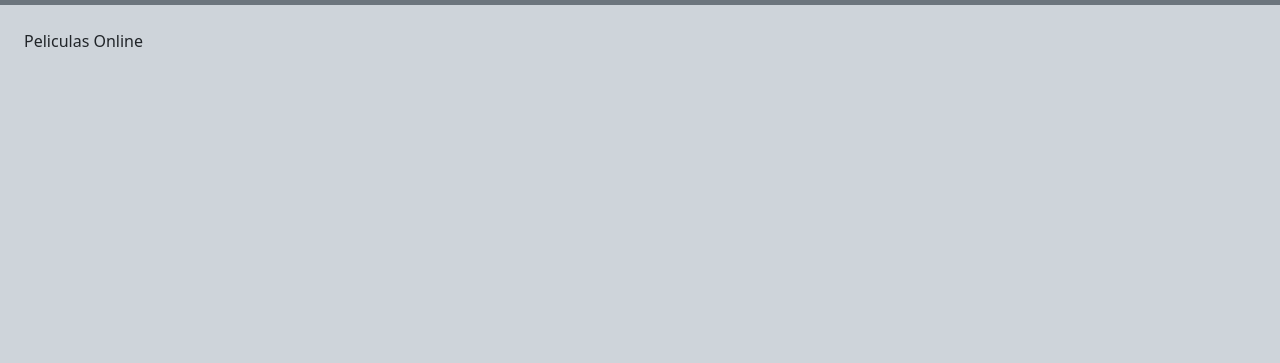
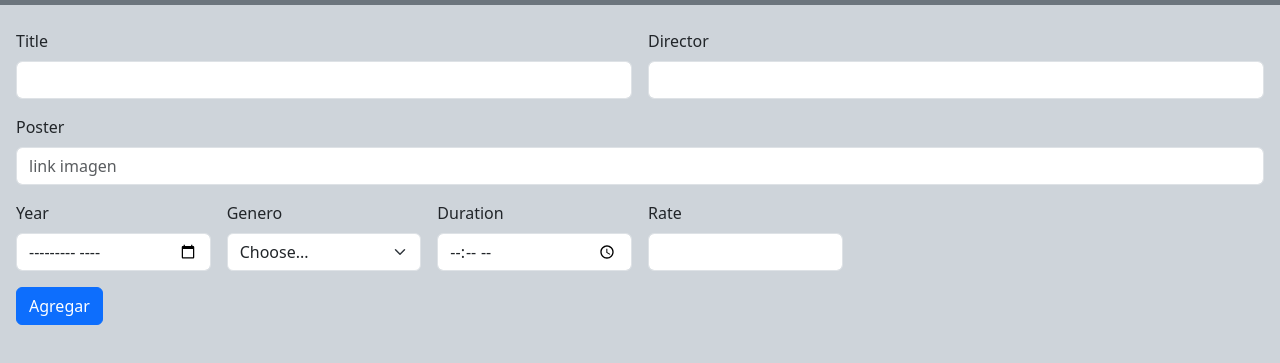
Before and after one commit to pi-rym/PM2-GabrieLZ19, a website built with webpack: page front/peliculas.html in a window 1280 px wide. Shown: the part 161-524 px from the top of the page. Built offline with nearby package versions, Linux system fonts and the light colour scheme.

Commit message:
formulario agregado a seccion peliculas

```diff
--- a/front/peliculas.html
+++ b/front/peliculas.html
@@ -73,9 +73,58 @@
     </header>
 
     <main class="mt-4">
-      <section>
-        <span class="mx-4">Peliculas Online</span>
-        <div id="contenedorPeliculas"></div>
+      <section class="mx-3">
+        <form class="row g-3">
+          <div class="col-md-6">
+            <label for="inputTitle" class="form-label">Title</label>
+            <input type="text" class="form-control" id="inputTitle" />
+          </div>
+          <div class="col-md-6">
+            <label for="inputDirector" class="form-label">Director</label>
+            <input type="text" class="form-control" id="inputDirector" />
+          </div>
+          <div class="col-12">
+            <label for="inputPoster" class="form-label">Poster</label>
+            <input
+              type="url"
+              class="form-control"
+              id="inputPoster"
+              placeholder="link imagen"
+            />
+          </div>
+          <div class="col-md-2">
+            <label for="inputYear" class="form-label">Year</label>
+            <input type="month" class="form-control" id="inputYear" />
+          </div>
+          <div class="col-md-2">
+            <label for="inputGenero" class="form-label">Genero</label>
+            <select id="inputGenero" class="form-select">
+              <option selected>Choose...</option>
+              <option>Comedia</option>
+              <option>Terror</option>
+              <option>Action</option>
+              <option>Adventure</option>
+              <option>Fantasy</option>
+            </select>
+          </div>
+          <div class="col-md-2">
+            <label for="inputDuration" class="form-label">Duration</label>
+            <input type="time" class="form-control" id="inputDuration" />
+          </div>
+          <div class="col-md-2">
+            <label for="inputRate" class="form-label">Rate</label>
+            <input
+              type="number"
+              min="0"
+              max="10"
+              class="form-control"
+              id="inputRate"
+            />
+          </div>
+          <div class="col-12">
+            <button type="submit" class="btn btn-primary">Agregar</button>
+          </div>
+        </form>
       </section>
     </main>
   </body>
```
